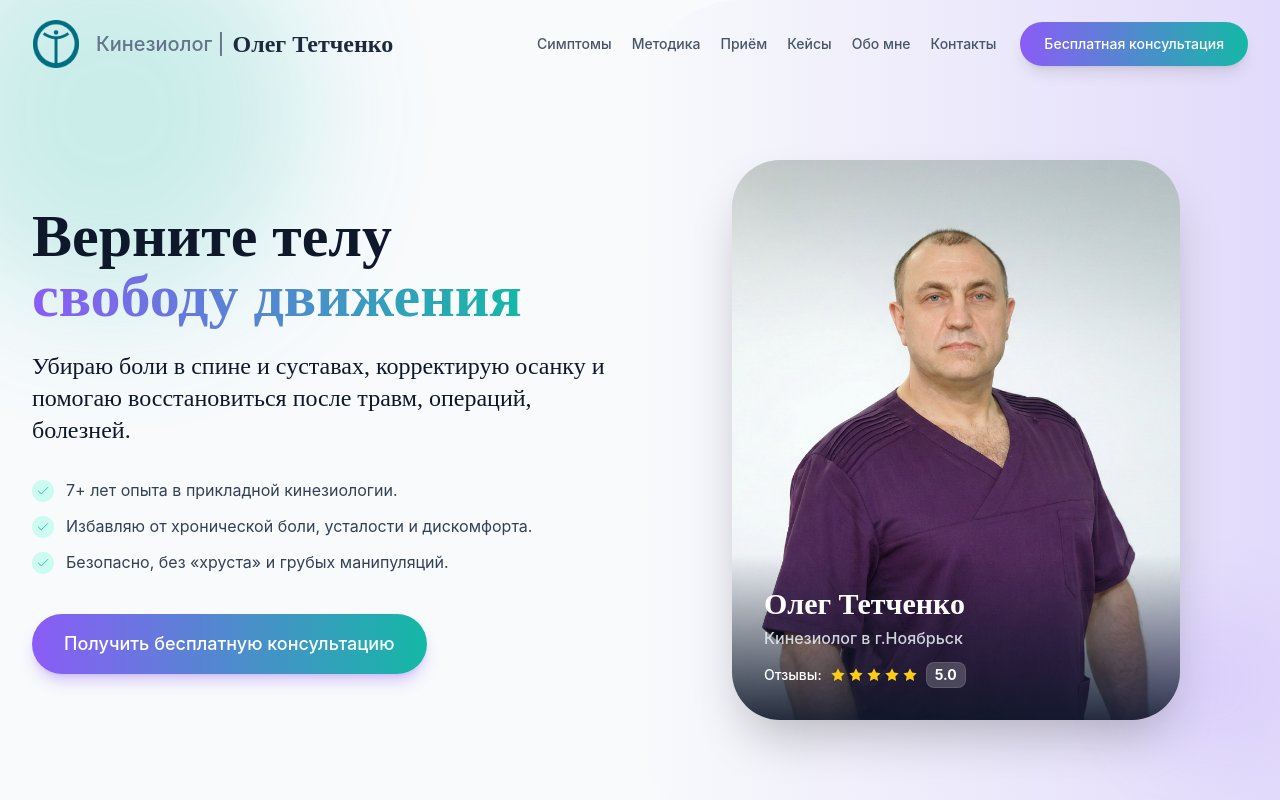
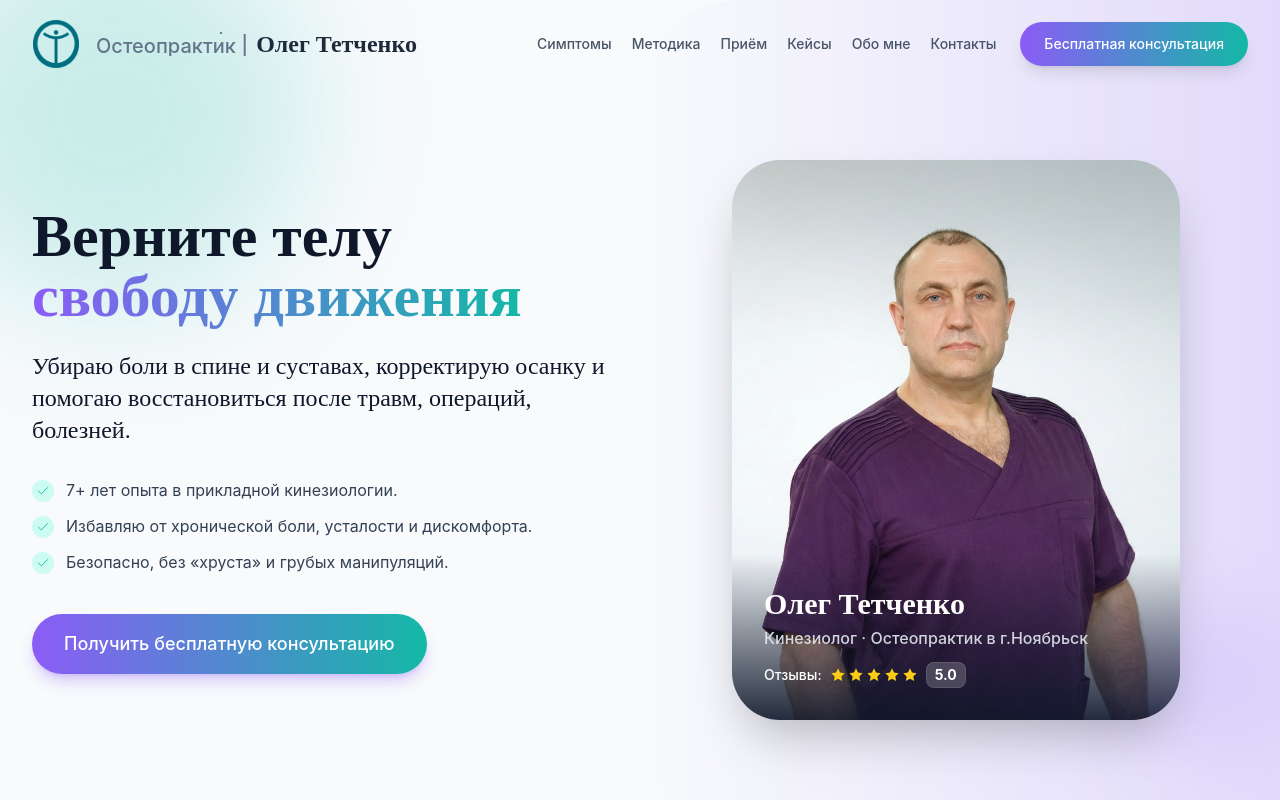
Before and after one commit to TonyGoodMan123/OlegTetchenko, a React (Vite) app: page / in a window 1280 px wide. Shown: the top 800 px of the page. Built offline with nearby package versions, Linux system fonts and the light colour scheme; a web font is replaced by a local one.

Commit message:
feat: Animate header title (Kineziolog/Osteopraktik loop)

```diff
--- a/src/components/Header.jsx
+++ b/src/components/Header.jsx
@@ -35,7 +35,14 @@ const Header = ({ onOpenModal }) => {
                     <img src={`${import.meta.env.BASE_URL}images/logo.png`} alt="Logo" className="h-8 w-8 md:h-12 md:w-12 object-contain" />
 
                     <h1 className="font-serif font-bold text-slate-800 flex items-center gap-2 text-sm md:text-2xl">
-                        <span className="font-sans font-medium text-slate-500 text-xs md:text-xl">Кинезиолог |</span> Олег Тетченко
+                        <span className="font-sans font-medium text-slate-500 text-xs md:text-xl inline-grid h-[1.2em] overflow-hidden">
+                            <span className="animate-slide-up-words">
+                                <span className="block h-[1.2em]">Кинезиолог |</span>
+                                <span className="block h-[1.2em]">Остеопрактик |</span>
+                                <span className="block h-[1.2em]">Кинезиолог |</span>
+                            </span>
+                        </span>
+                        Олег Тетченко
                     </h1>
                 </div>
 
--- a/src/components/Hero.jsx
+++ b/src/components/Hero.jsx
@@ -53,7 +53,7 @@ const Hero = ({ onOpenModal }) => (
                     />
                     <div className="absolute bottom-0 left-0 right-0 bg-gradient-to-t from-slate-900/90 to-transparent p-6 md:p-8 pt-24">
                         <h3 className="text-white font-serif text-2xl md:text-3xl font-bold leading-tight mb-1">Олег Тетченко</h3>
-                        <p className="text-slate-200 text-sm md:text-base font-medium opacity-90">Кинезиолог в г.Ноябрьск</p>
+                        <p className="text-slate-200 text-sm md:text-base font-medium opacity-90">Кинезиолог · Остеопрактик в г.Ноябрьск</p>
                         <div className="flex items-center gap-2 mt-3">
                             <span className="text-white text-xs md:text-sm font-medium">Отзывы:</span>
                             <div className="flex text-yellow-400">
--- a/tailwind.config.js
+++ b/tailwind.config.js
@@ -23,6 +23,7 @@ export default {
       animation: {
         'fade-in': 'fadeIn 0.5s ease-out',
         'fade-in-up': 'fadeInUp 0.5s ease-out',
+        'slide-up-words': 'slideUpWords 4s infinite',
       },
       keyframes: {
         fadeIn: {
@@ -32,6 +33,11 @@ export default {
         fadeInUp: {
           '0%': { opacity: '0', transform: 'translateY(20px)' },
           '100%': { opacity: '1', transform: 'translateY(0)' },
+        },
+        slideUpWords: {
+          '0%, 37.5%': { transform: 'translateY(0)' },
+          '50%, 87.5%': { transform: 'translateY(-33.333333%)' },
+          '100%': { transform: 'translateY(-66.666667%)' },
         }
       }
     },
```
